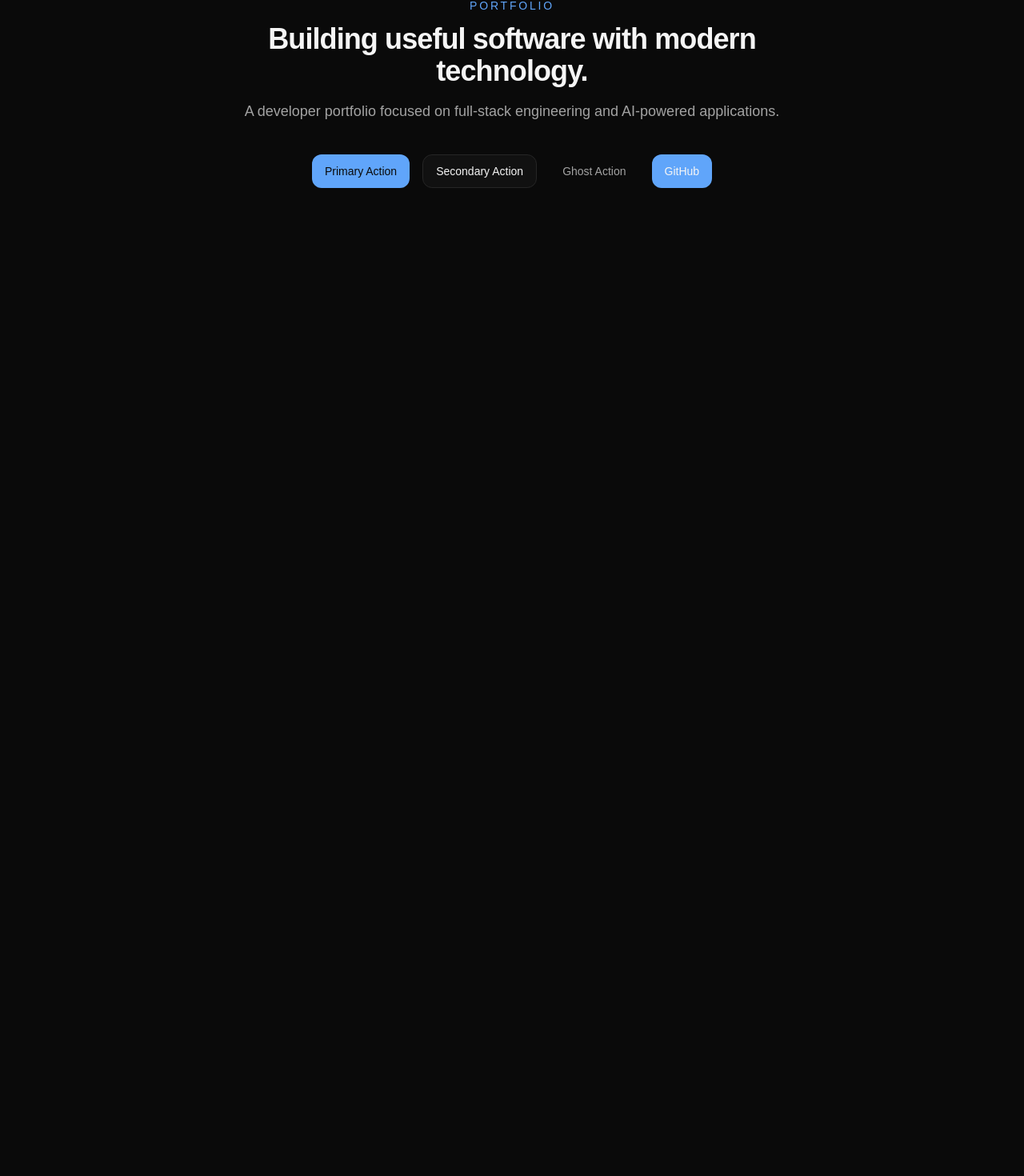
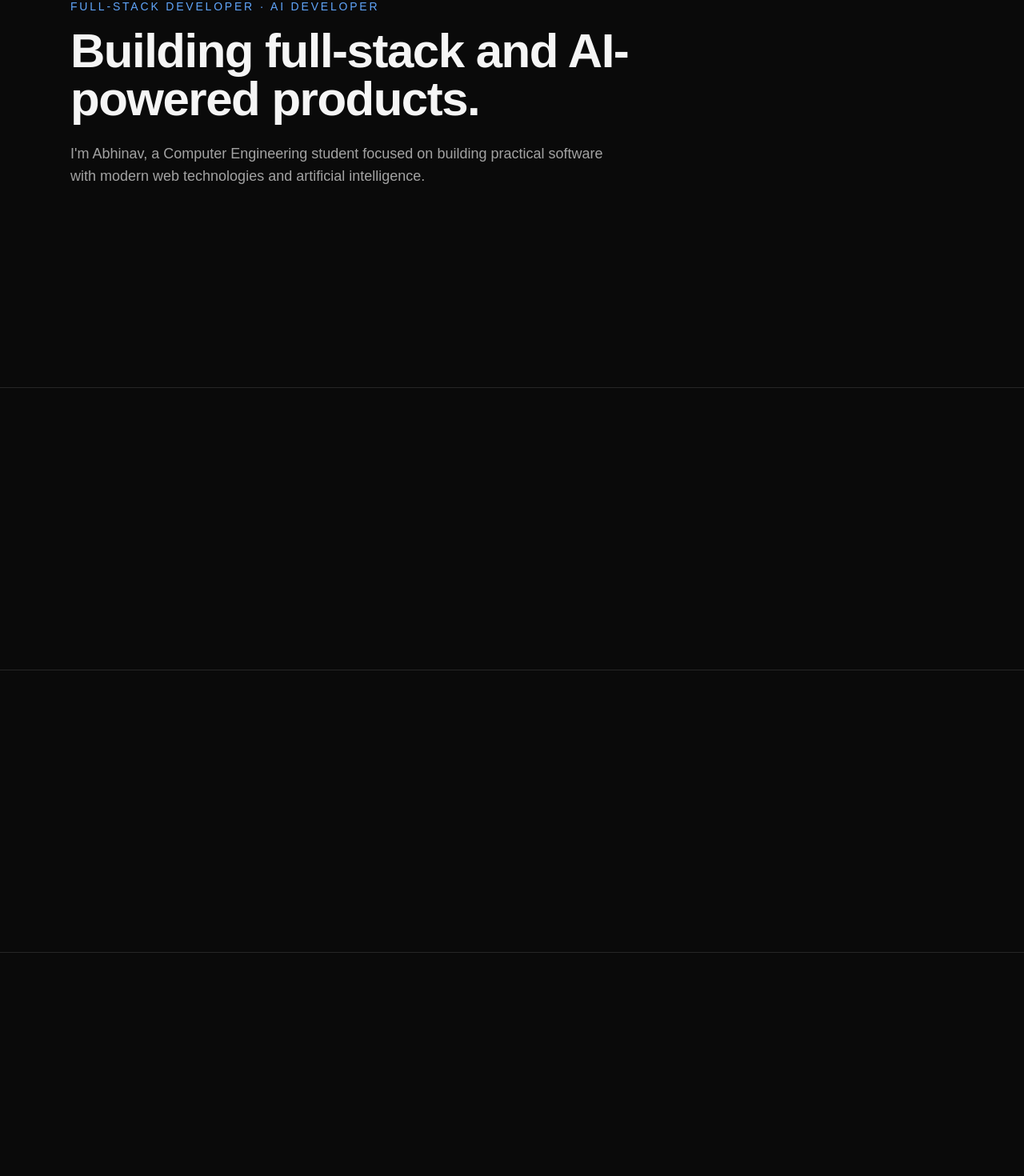
Before and after one commit to abhinav05-bhatpude/abhinav-portfolio, a Next.js app: page / in a window 1280 px wide. Shown: the part 317-1787 px from the top of the page at 80% size. Before the commit the page ends 865 px from the top, so only its background shows below. Built offline with nearby package versions, Linux system fonts and the light colour scheme.

Commit message:
feat: build portfolio page shell

```diff
--- a/src/app/page.tsx
+++ b/src/app/page.tsx
@@ -1,31 +1,59 @@
 import { Navbar } from "@/components/layout/Navbar";
-import { Button } from "@/components/ui/Button";
-import { SectionHeading } from "@/components/ui/SectionHeading";
 
 export default function Home() {
   return (
     <>
       <Navbar />
 
-      <main className="min-h-screen bg-[var(--background)]">
-        <section className="mx-auto flex min-h-[calc(100vh-4rem)] max-w-6xl flex-col items-center justify-center gap-10 px-6 py-20">
-          <SectionHeading
-            eyebrow="Portfolio"
-            title="Building useful software with modern technology."
-            description="A developer portfolio focused on full-stack engineering and AI-powered applications."
-            align="center"
-          />
+      <main>
+        <section
+          id="hero"
+          className="mx-auto flex min-h-[calc(100vh-4rem)] max-w-6xl items-center px-6 py-20"
+        >
+          <div className="w-full">
+            <p className="text-sm font-medium uppercase tracking-[0.2em] text-[var(--accent)]">
+              Full-Stack Developer · AI Developer
+            </p>
 
-          <div className="flex flex-wrap justify-center gap-4">
-            <Button>Primary Action</Button>
+            <h1 className="mt-4 max-w-4xl text-4xl font-semibold tracking-tight text-[var(--text-primary)] sm:text-6xl">
+              Building full-stack and AI-powered products.
+            </h1>
 
-            <Button variant="secondary">Secondary Action</Button>
+            <p className="mt-6 max-w-2xl text-base leading-7 text-[var(--text-secondary)] sm:text-lg">
+              I&apos;m Abhinav, a Computer Engineering student focused on
+              building practical software with modern web technologies and
+              artificial intelligence.
+            </p>
+          </div>
+        </section>
 
-            <Button variant="ghost">Ghost Action</Button>
+        <section id="about" className="border-t border-[var(--border)]">
+          <div className="mx-auto max-w-6xl px-6 py-24">
+            <div className="h-40" />
+          </div>
+        </section>
 
-            <Button href="https://github.com/abhinav05-bhatpude">
-              GitHub
-            </Button>
+        <section id="skills" className="border-t border-[var(--border)]">
+          <div className="mx-auto max-w-6xl px-6 py-24">
+            <div className="h-40" />
+          </div>
+        </section>
+
+        <section id="projects" className="border-t border-[var(--border)]">
+          <div className="mx-auto max-w-6xl px-6 py-24">
+            <div className="h-40" />
+          </div>
+        </section>
+
+        <section id="journey" className="border-t border-[var(--border)]">
+          <div className="mx-auto max-w-6xl px-6 py-24">
+            <div className="h-40" />
+          </div>
+        </section>
+
+        <section id="contact" className="border-t border-[var(--border)]">
+          <div className="mx-auto max-w-6xl px-6 py-24">
+            <div className="h-40" />
           </div>
         </section>
       </main>
```
